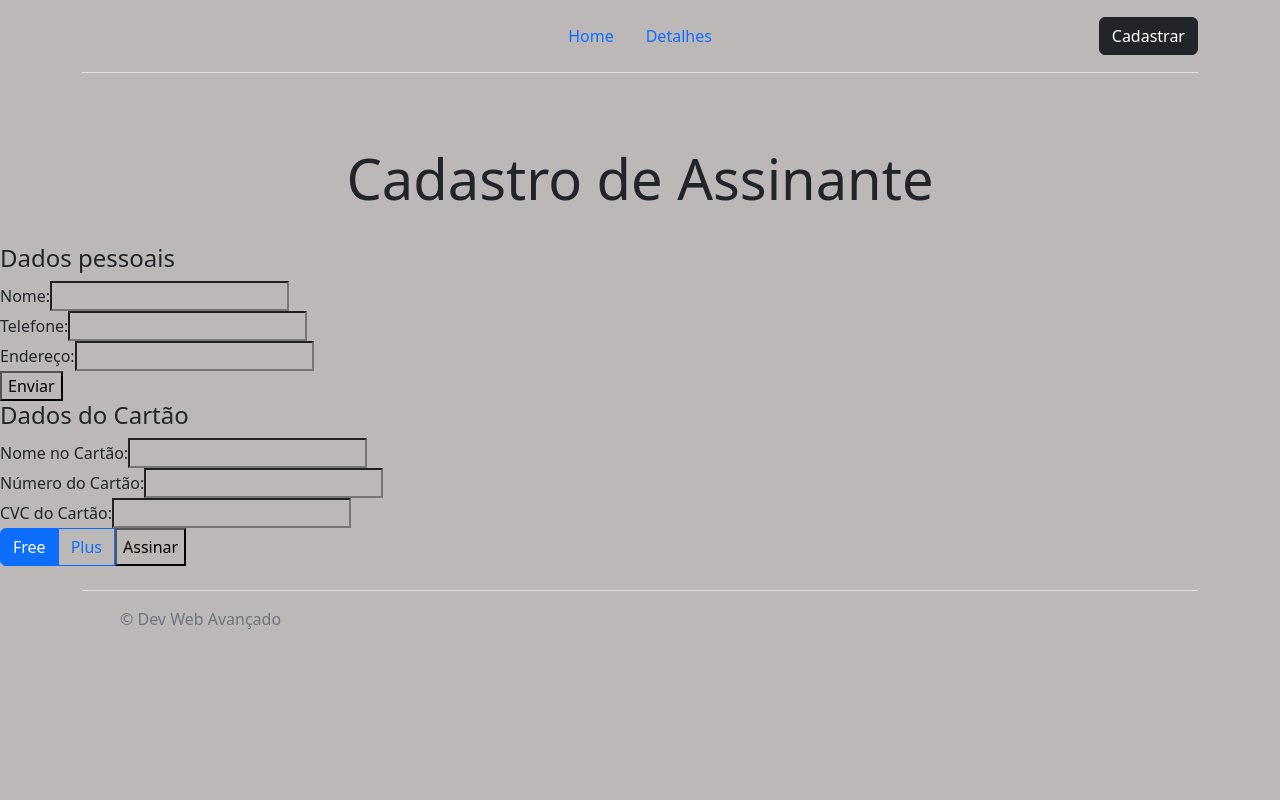
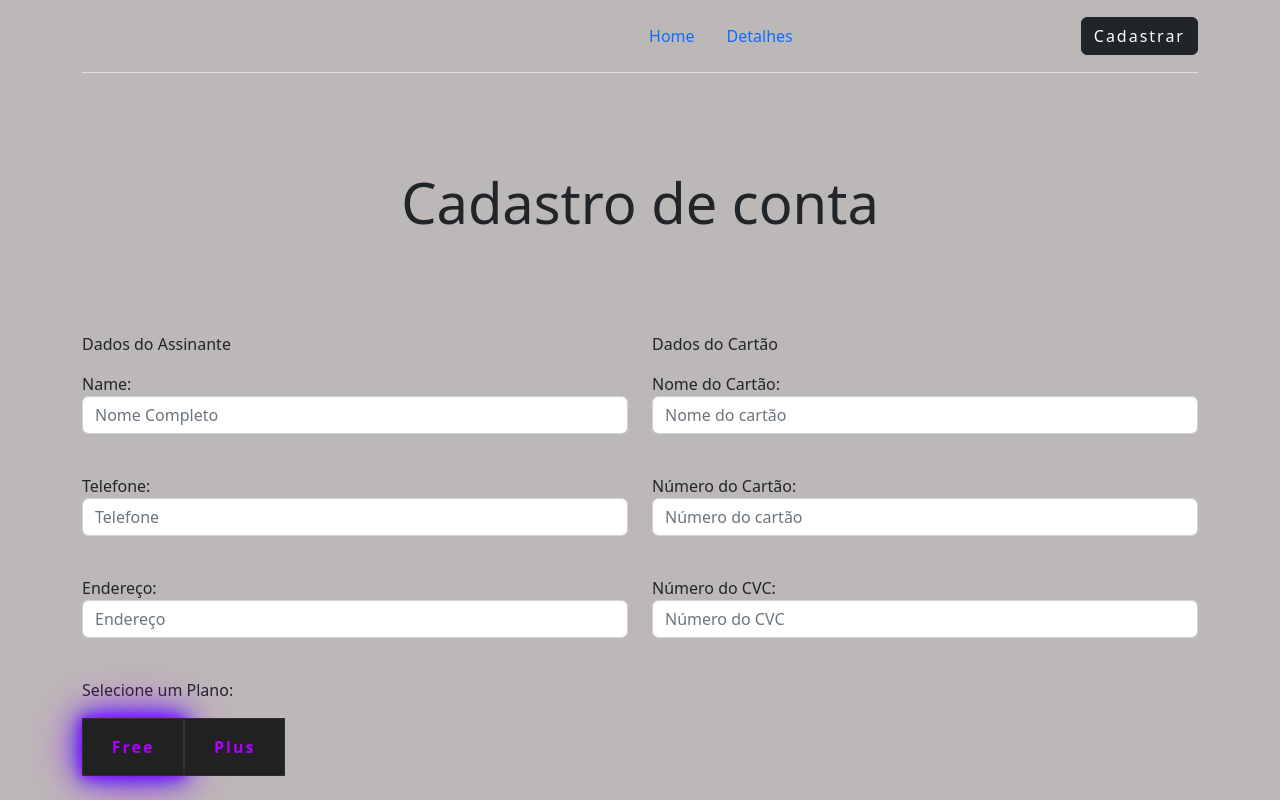
Before and after one commit to Scarf8/site, a React (Create React App) app: page /cadastro in a window 1280 px wide. Shown: the top 800 px of the page. Built offline with nearby package versions, Linux system fonts and the light colour scheme.

Commit message:
cadastro finalizado

```diff
--- a/src/App.js
+++ b/src/App.js
@@ -1,5 +1,8 @@
 import { BrowserRouter as Router } from 'react-router-dom';
-import RoutesConfig from './RoutesConfig';
+import { Routes, Route } from 'react-router-dom';
+import Home from './pages/home';
+import Cadastro from './pages/cadastro';
+import Detalhes from './pages/detalhes';
 import Header from './components/Header';
 import Footer from "./components/Footer"
 
@@ -7,7 +10,12 @@ function App() {
   return (
     <Router>
       <Header />
-        <RoutesConfig />
+      <Routes>
+        <Route path='/' element={<Home />} />
+        <Route path='/detalhes' element={<Detalhes />} />
+        <Route path='/cadastro' element={<Cadastro />} />
+        <Route path='*' element={<h1>Página Não Encontrada!</h1>} />
+      </Routes>
       <Footer />
     </Router>
   );
--- /dev/null
+++ b/src/components/Buttonsign/Selection.js
@@ -0,0 +1,16 @@
+import React from "react";
+import './button2.css';
+
+function Selection(props) {
+  const { label, isSelected, onClick } = props;
+  const classes = isSelected ? "button selected" : "button";
+
+  return (
+    <button class="ui-btn" className={classes} onClick={onClick}>
+      {label}
+    </button>
+  );
+}
+
+
+export default Selection;
--- a/src/components/Button/index.js
+++ b/src/components/Buttonsign/assistido.js
@@ -1,9 +1,9 @@
-import { Button } from "bootstrap";
-
+import React, { useState } from "react";
+import './button2.css';
 
 function Assistido(props) {
     return (
-     <button className="btn btn-primary">
+     <button>
         {
             props.assistido ? "Assistir Novamente": "Assistir"
         }
--- /dev/null
+++ b/src/components/Buttonsign/button2.css
@@ -0,0 +1,102 @@
+button {
+    position: relative;
+    padding: 1em 1.8em;
+    outline: none;
+    border: 1px solid #303030;
+    background: #212121;
+    color: #ae00ff;
+    text-transform: uppercase;
+    letter-spacing: 2px;
+    font-size: 15px;
+    overflow: hidden;
+    transition: 0.2s;
+    border-radius: 20px;
+    cursor: pointer;
+    font-weight: bold;
+   }
+
+   button:hover {
+    box-shadow: 0 0 10px #ae00ff, 0 0 25px #001eff, 0 0 50px #ae00ff;
+    transition-delay: 0.6s;
+   }
+
+   button span {
+    position: absolute;
+   }
+
+   button span:nth-child(1) {
+    top: 0;
+    left: -100%;
+    width: 100%;
+    height: 2px;
+    background: linear-gradient(90deg, transparent, #ae00ff);
+   }
+
+   button:hover span:nth-child(1) {
+    left: 100%;
+    transition: 0.7s;
+   }
+
+   button span:nth-child(3) {
+    bottom: 0;
+    right: -100%;
+    width: 100%;
+    height: 2px;
+    background: linear-gradient(90deg, transparent, #001eff);
+   }
+
+   button:hover span:nth-child(3) {
+    right: 100%;
+    transition: 0.7s;
+    transition-delay: 0.35s;
+   }
+
+   button span:nth-child(2) {
+    top: -100%;
+    right: 0;
+    width: 2px;
+    height: 100%;
+    background: linear-gradient(180deg, transparent, #ae00ff);
+   }
+
+   button:hover span:nth-child(2) {
+    top: 100%;
+    transition: 0.7s;
+    transition-delay: 0.17s;
+   }
+
+   button span:nth-child(4) {
+    bottom: -100%;
+    left: 0;
+    width: 2px;
+    height: 100%;
+    background: linear-gradient(360deg, transparent, #001eff);
+   }
+
+   button:hover span:nth-child(4) {
+    bottom: 100%;
+    transition: 0.7s;
+    transition-delay: 0.52s;
+   }
+
+   button:active {
+    background: #ae00af;
+    background: linear-gradient(to top right, #ae00af, #001eff);
+    color: #bfbfbf;
+    box-shadow: 0 0 8px #ae00ff, 0 0 8px #001eff, 0 0 8px #ae00ff;
+    transition: 0.1s;
+   }
+
+   button:active span:nth-child(1)
+   span:nth-child(2)
+   span:nth-child(2)
+   span:nth-child(2) {
+    transition: none;
+    transition-delay: none;
+   }
+
+   button.selected {
+    box-shadow: 0 0 10px #ae00ff, 0 0 25px #001eff, 0 0 50px #ae00ff;
+    transition-delay: 0.4s;
+
+  }
--- /dev/null
+++ b/src/components/Buttonsign/buttonsign.js
@@ -0,0 +1,26 @@
+import React, { useState } from "react";
+import './button2.css';
+import Selection from "./Selection";
+
+function Buttonsign(props) {
+  const [selectedButton, setSelectedButton] = useState("button1");
+
+  function handleButtonClick(button) {
+    setSelectedButton(button);
+  }
+
+  return (
+    <div>
+      <div className="mt-3">
+        <label htmlFor="NumerocvcInput">Selecione um Plano:</label>
+        <br />
+        <div className="mt-3">
+          <Selection label="Free" isSelected={selectedButton === "button1"} onClick={() => handleButtonClick("button1")} />
+          <Selection label="Plus" isSelected={selectedButton === "button2"} onClick={() => handleButtonClick("button2")} />
+        </div>
+      </div>
+    </div>
+  );
+}
+
+export default Buttonsign;
--- a/src/components/Card/index.js
+++ b/src/components/Card/index.js
@@ -1,5 +1,5 @@
 import "./card.css";
-import Assistido from "../Button";
+import Assistido from "../Buttonsign/assistido";
 
 export default function Card(props) {
   return (
@@ -16,7 +16,7 @@ export default function Card(props) {
                 <a
                   href={`/detalhes/${filme.titulo}`}
                 >
-                  <div className="btn btn-primary">
+                  <div>
                     <Assistido assistido={filme.assistido} />
                   </div>
                 </a>
--- a/src/components/Header/index.js
+++ b/src/components/Header/index.js
@@ -15,7 +15,7 @@ export default function Header() {
 
                 </ul>
 
-                <div className="col-md-3 text-end">
+                <div>
                 <Link className="nav-link" to='/cadastro'><button type="button" class="btn btn-dark">Cadastrar</button></Link>
                 </div>
             </header>
--- /dev/null
+++ b/src/pages/cadastro.css
@@ -0,0 +1,16 @@
+.containers {
+    display: flex;
+    justify-content: center;
+    align-items: center;
+    height: 10vh;
+
+  }
+
+  .items {
+    flex: 1;
+    margin-right: 10px;
+  }
+
+  .items:last-child {
+    margin-right: 0;
+  }
--- a/src/pages/cadastro.js
+++ b/src/pages/cadastro.js
@@ -1,5 +1,8 @@
 import React, { useState } from 'react';
 import Title from './../components/Title/index';
+import Buttonsign from '../components/Buttonsign/buttonsign';
+
+
 
 export default function Cadastro() {
 
@@ -34,71 +37,67 @@ export default function Cadastro() {
         setCvc(event.target.value);
     }
 
-    function handleSubmit(event) {
-        event.preventDefault();
-        // enviar dados de cadastro para o servidor aqui
-        console.log(`Nome: ${nome}, Telefone: ${telefone}, Endereço: ${endereco}, Nome do Cartão: ${nomecartao}, Número do Cartão: ${numcartao}, CVC: ${cvc}`);
-    }
-
     return (
 
-        <><div className="form-custom">
-            <Title title={"Cadastro de Assinante"} />
-            <form onSubmit={handleSubmit}>
-                <h4>Dados pessoais</h4>
-                <label>
-                    Nome:
-                    <input type="text" value={nome} onChange={handleNomeChange} />
-                </label>
-                <br />
-                <label>
-                    Telefone:
-                    <input type="text" value={telefone} onChange={handleTelefoneChange} />
-                </label>
-                <br />
-                <label>
-                    Endereço:
-                    <input type="text" value={endereco} onChange={handleEnderecoChange} />
-                </label>
-                <br />
-                <button type="submit">Enviar</button>
-            </form>
+        <div className="container">
+          <div className="mt-5 text-center">
+          <Title
+                        title={"Cadastro de conta"}
+                        />
+          </div>
+          <div className="row mt-5">
+            <div className="col">
+              <div>
+                <div className="mt-3">
+                  <label> Dados do Assinante </label>
+                </div>
+              </div>
+              <div className="mt-3">
+                <label htmlFor="nameInput">Name:</label><br />
+                <input class="form-control" placeholder="Nome Completo" id="nameInput" type="text" value={nome} onChange={handleNomeChange} /> <br />
+              </div>
+              <div className="mt-3">
+                <label htmlFor="nameInput">Telefone:</label><br />
+                <input class="form-control" placeholder="Telefone" id="TelefoneInput" type="number" value={telefone} onChange={handleTelefoneChange} /> <br />
+              </div>
+              <div className="mt-3">
+                <label htmlFor="nameInput">Endereço:</label><br />
+                <input class="form-control" placeholder="Endereço" id="EnderecoInput" type="text" value={endereco} onChange={handleEnderecoChange} /> <br />
+              </div>
             </div>
 
+
+            <div className="col">
+              <div className="mt-3">
+                <label> Dados do Cartão </label>
+              </div>
+              <div className="mt-3">
+                <label htmlFor="nameInput">Nome do Cartão:</label><br />
+                <input class="form-control" placeholder="Nome do cartão" type="text" value={nomecartao} onChange={handleNomeCartaoChange} /> <br />
+              </div>
+              <div className="mt-3">
+                <label htmlFor="nameInput">Número do Cartão:</label><br />
+                <input className="form-control" placeholder="Número do cartão"  type="text" maxLength={19} value={numcartao} onChange={handleNumCartaoChange} /> <br />
+              </div>
+              <div className="mt-3">
+                <label htmlFor="NumerocvcInput">Número do CVC:</label><br />
+                <input className="form-control" placeholder="Número do CVC" type="password" maxLength={3} value={cvc} onChange={handleCvcChange} /> <br />
+              </div>
+            </div>
+          </div>
           <div>
-        <form onSubmit={handleSubmit}>
-                <h4>Dados do Cartão</h4>
-                <label>
-                    Nome no Cartão:
-                    <input type="text" value={nomecartao} onChange={handleNomeCartaoChange} />
-                </label>
-                <br />
-                <label>
-                    Número do Cartão:
-                    <input type="text" value={numcartao} onChange={handleNumCartaoChange} />
-                </label>
-                <br />
-                <label>
-                    CVC do Cartão:
-                    <input type="text" value={cvc} onChange={handleCvcChange} />
-                </label>
-                <br />
 
-                <div class="btn-group" role="group" aria-label="Basic radio toggle button group">
-                <input type="radio" class="btn-check" name="btnradio" id="btnradio1" autocomplete="off" checked/>
-                <label class="btn btn-outline-primary" for="btnradio1">Free</label>
+            <div>
+              <Buttonsign />
+            </div>
+            <div className="mt-5 text-center">
 
-                <input type="radio" class="btn-check" name="btnradio" id="btnradio2" autocomplete="off"/>
-                <label class="btn btn-outline-primary" for="btnradio2">Plus</label>
-                <br />
+                  <button>Assinar</button>
 
-                <button type="submit">Assinar</button>
             </div>
-            </form>
 
-
-            </div></>
-
+          </div>
+        </div>
 
       );
     }
--- a/src/pages/home.js
+++ b/src/pages/home.js
@@ -9,7 +9,7 @@ import { useState } from 'react';
 function Home() {
 
     const [valor, setValue] = useState("");
-    // const [search, setSearch] = useState("");
+    const [search, setSearch] = useState("");
 
     // const searchLowerCase = search.toLowerCase();
 
@@ -19,7 +19,7 @@ function Home() {
         <div>
             <Title
                 title={"Catálogo de Filmes"}/>
-            {/* <input type="search" value={search} onChange={(e) => setSearch(e.target.value)}/> s */}
+            <input type="search" value={search} onChange={(e) => setSearch(e.target.value)}/>
             <select name="value" value={valor} onChange={texto => setValue(texto.target.value)}>
                 <option value="">Selecione</option>
                 <option value="Titulo">Titulo</option>
```
Also changed, not shown: src/components/Button/button.css (deleted). Lines whose indentation alone changed are shown as unchanged.
